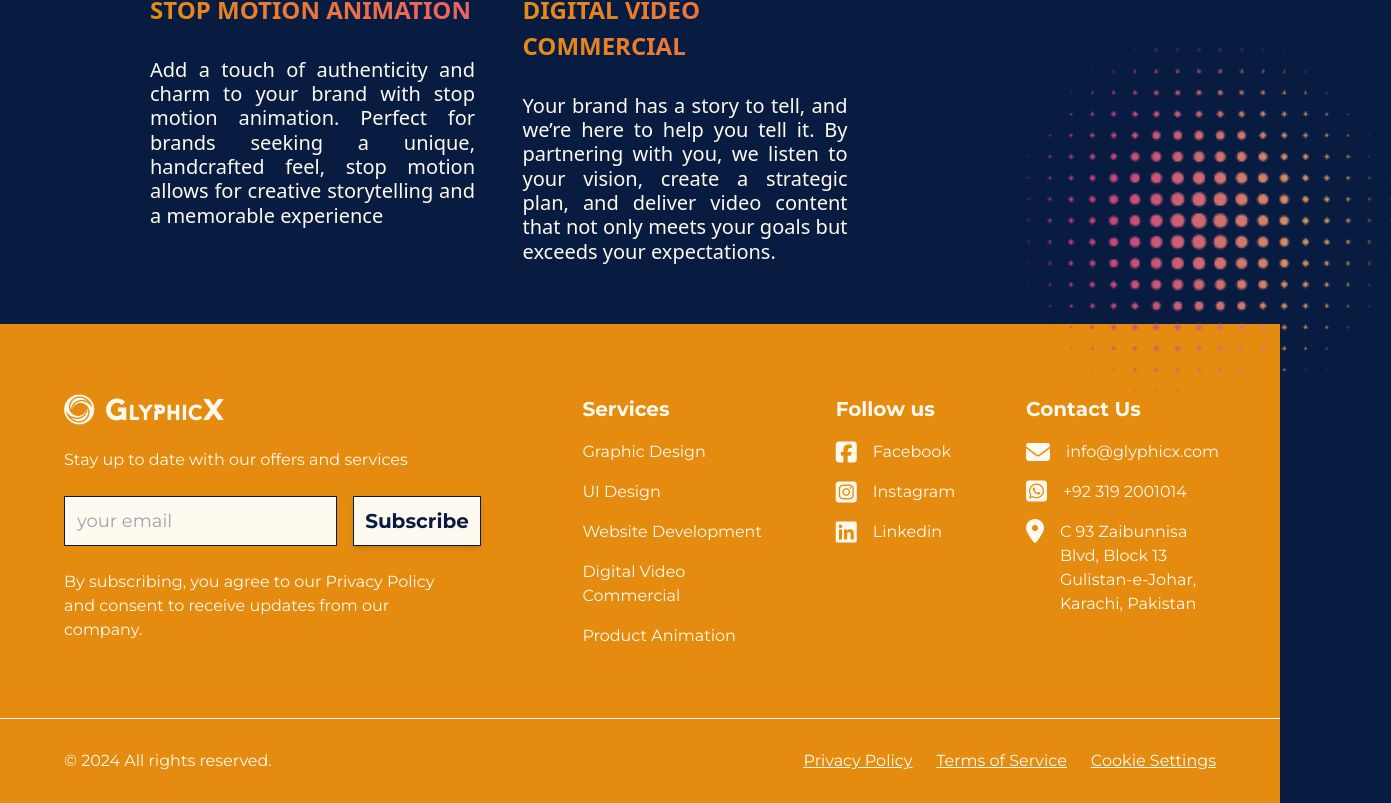
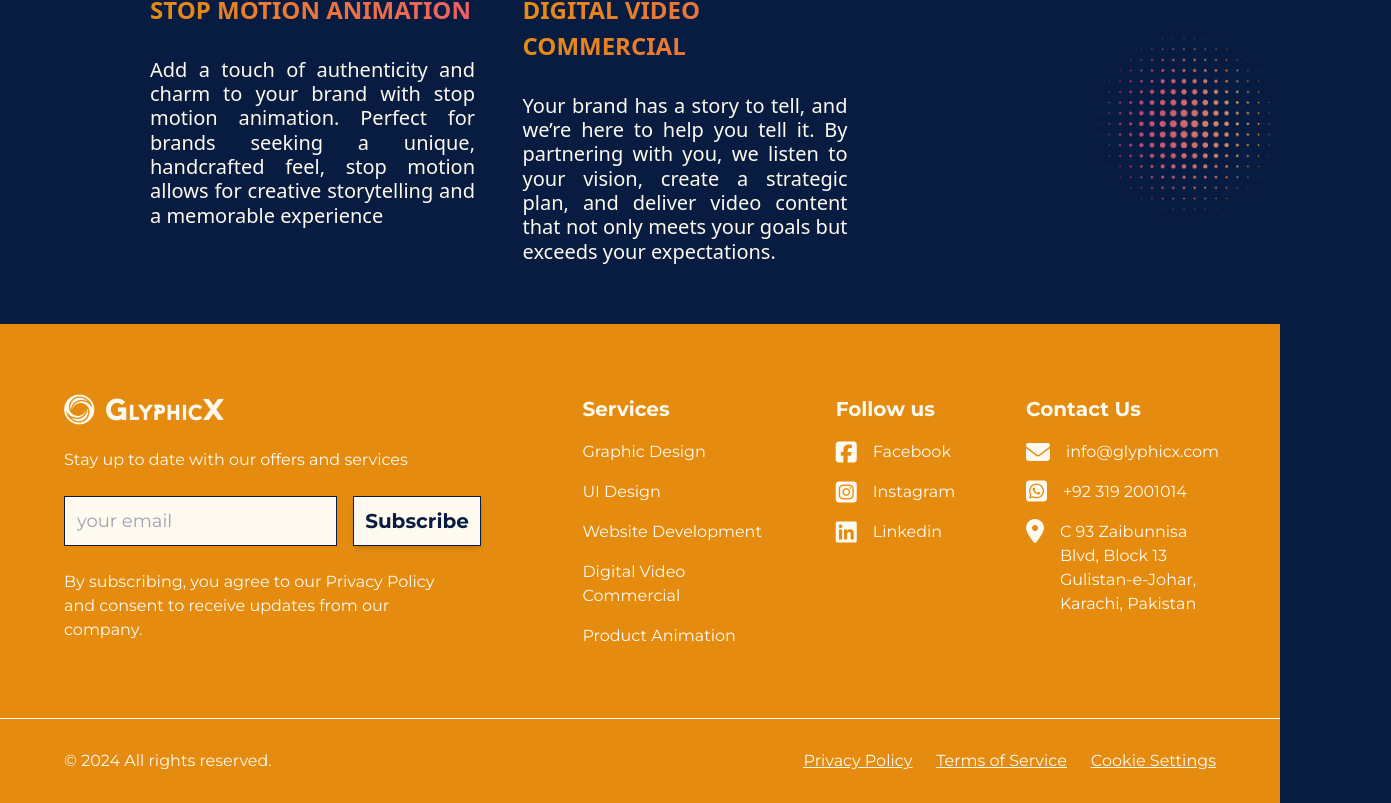
Before and after one commit to Zayan-dev/GlyphicX, a React (Vite) app: page /#/services in a window 1280 px wide. Shown: the part 1585-2388 px from the top of the page, 1391 px wide, since content can reach past the window. Built offline with nearby package versions, Linux system fonts and the light colour scheme.

Commit message:
service intro circle issue resolved

```diff
--- a/src/components/footer/footer.css
+++ b/src/components/footer/footer.css
@@ -5,7 +5,8 @@
     align-items: center;
     background-color: #e58c10;
     color: var(--foreground-color);
-
+    position: relative;
+    z-index: 10;
 
 }
 
--- a/src/components/services/serviceIntro/ServiceIntro.css
+++ b/src/components/services/serviceIntro/ServiceIntro.css
@@ -29,7 +29,7 @@ min-width: 735px;
 }
 .dot-circle-image{
     position: absolute;
-    right: -111px;
+    right: 0px;
     top: 1612px;
 
 }
@@ -47,7 +47,9 @@ min-width: 735px;
   .service-intro-container {
     padding: 0rem 120px 60px;
   }
-
+  .dot-circle-image{
+    top: 1720px;
+  }
   .service-image{
     display: none;
   }
--- a/src/components/services/serviceIntro/ServiceIntro.jsx
+++ b/src/components/services/serviceIntro/ServiceIntro.jsx
@@ -67,8 +67,8 @@ const ServiceIntro = () => {
       </div>
       <div >
         <img
-          height="30%"
-          width="30%"
+          height="15%"
+          width="15%"
           src="/services/dotCircle-image.png"
           alt="Dots"
           className="dot-circle-image intro-side-images"
```
